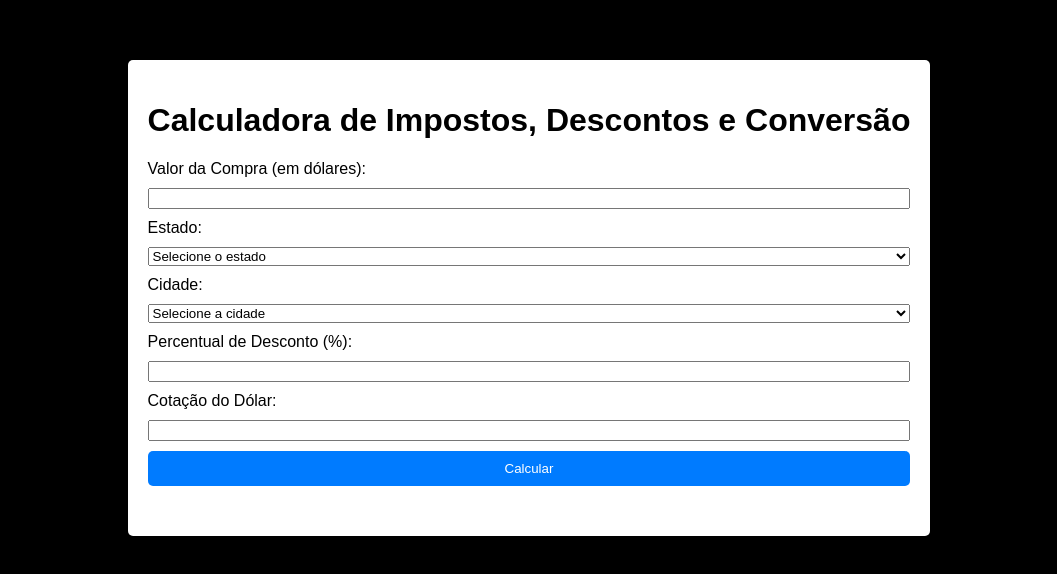
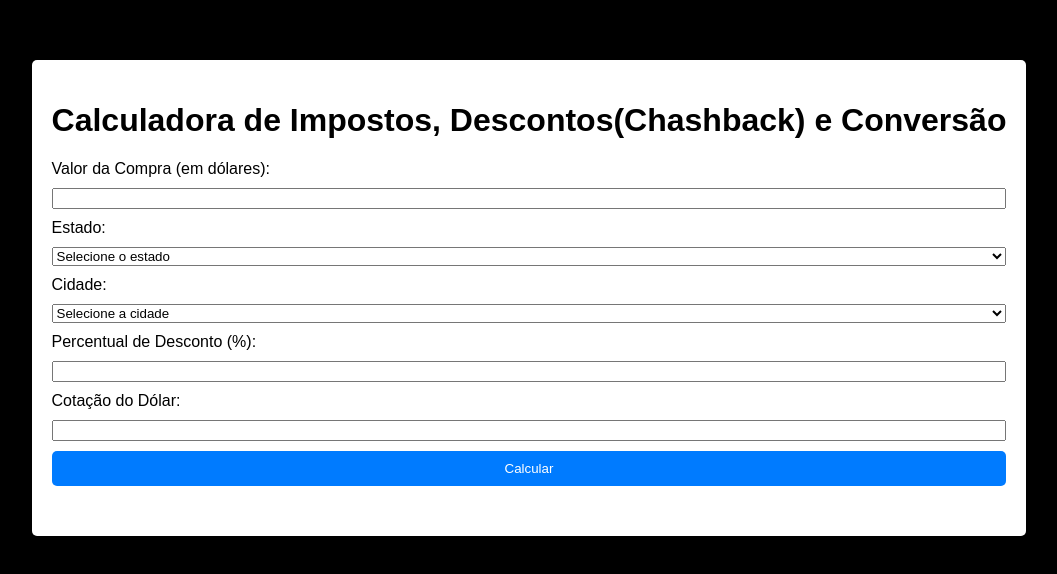
Before and after one commit to feliperochaabreu2/calculadoraDeImposto, a plain HTML site: page index.html in a window 1280 px wide. Shown: the part 102-676 px from the top of the page, without its empty margins (111-1168 px from the left). Drawn offline with Linux system fonts and the light colour scheme.

Commit message:
update body

```diff
--- a/index.html
+++ b/index.html
@@ -8,7 +8,7 @@
   </head>
   <body>
     <div class="container">
-      <h1>Calculadora de Impostos, Descontos e Conversão</h1>
+      <h1>Calculadora de Impostos, Descontos(Chashback) e Conversão</h1>
       <form id="taxForm">
         <label for="purchaseAmount">Valor da Compra (em dólares):</label>
         <input type="number" id="purchaseAmount" required />
```
